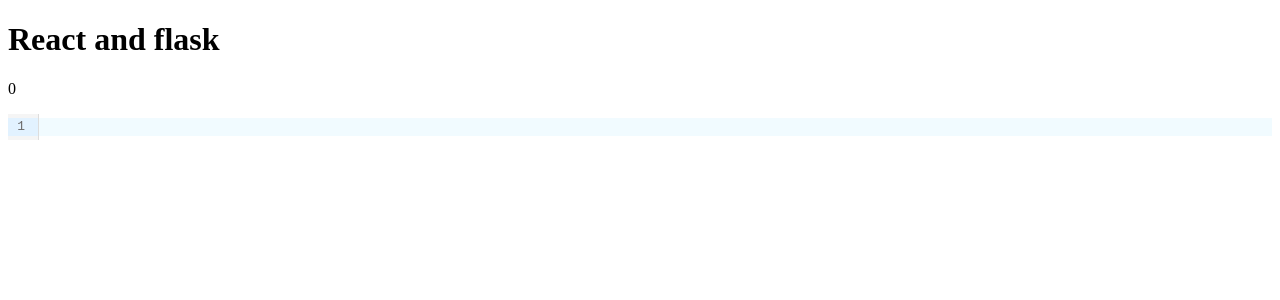
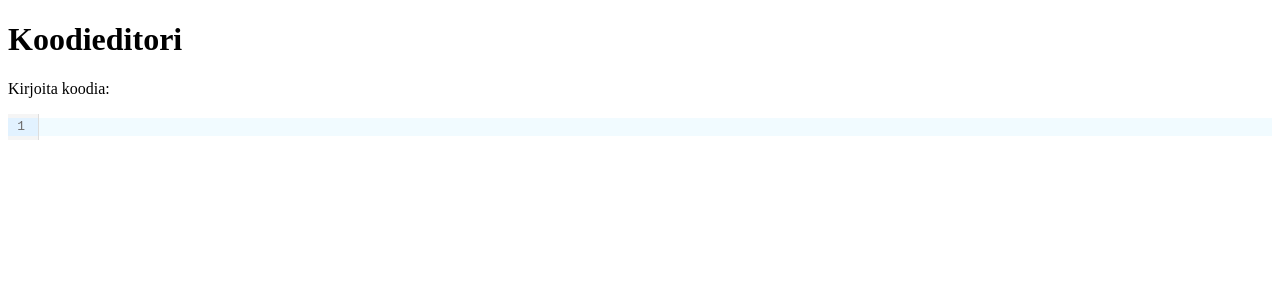
Before and after one commit to robottikoodieditori/ohtuprojekti-robottikoodieditori, a React (Create React App) app in the folder frontend/: page / in a window 1280 px wide. Shown: the top 300 px of the page. Built offline with nearby package versions, Linux system fonts and the light colour scheme; no server answers.

Commit message:
cleaning ui

```diff
--- a/frontend/src/App.js
+++ b/frontend/src/App.js
@@ -6,10 +6,7 @@ import CodeMirror from "@uiw/react-codemirror";
 
 function App() {
     const [data, setdata] = useState({
-        name: "",
-        age: 0,
         date: "",
-        programming: "",
     });
 
     const [editorValue, changeEditorValue] = useState("")
@@ -18,10 +15,7 @@ function App() {
         comms.data().then((res) => res.data).then(data =>
         {
             setdata({
-                name: data.Name,
-                age: data.Age,
                 date: data.Date,
-                programming: data.programming,
             });
         });
     }, []);
@@ -34,12 +28,9 @@ function App() {
         <div className="App">
             {console.log(editorValue)}
             <header className="App-header">
-                <h1>React and flask</h1>
-                <p>{data.name}</p>
-                <p>{data.age}</p>
+                <h1>Koodieditori</h1>
                 <p>{data.date}</p>
-                <p>{data.programming}</p>
-
+                <p>Kirjoita koodia:</p>
             </header>
             <CodeMirror
             onChange={onChange}
```
Also changed, not shown: 2 other files (tests, documents, lock files or other folders).
